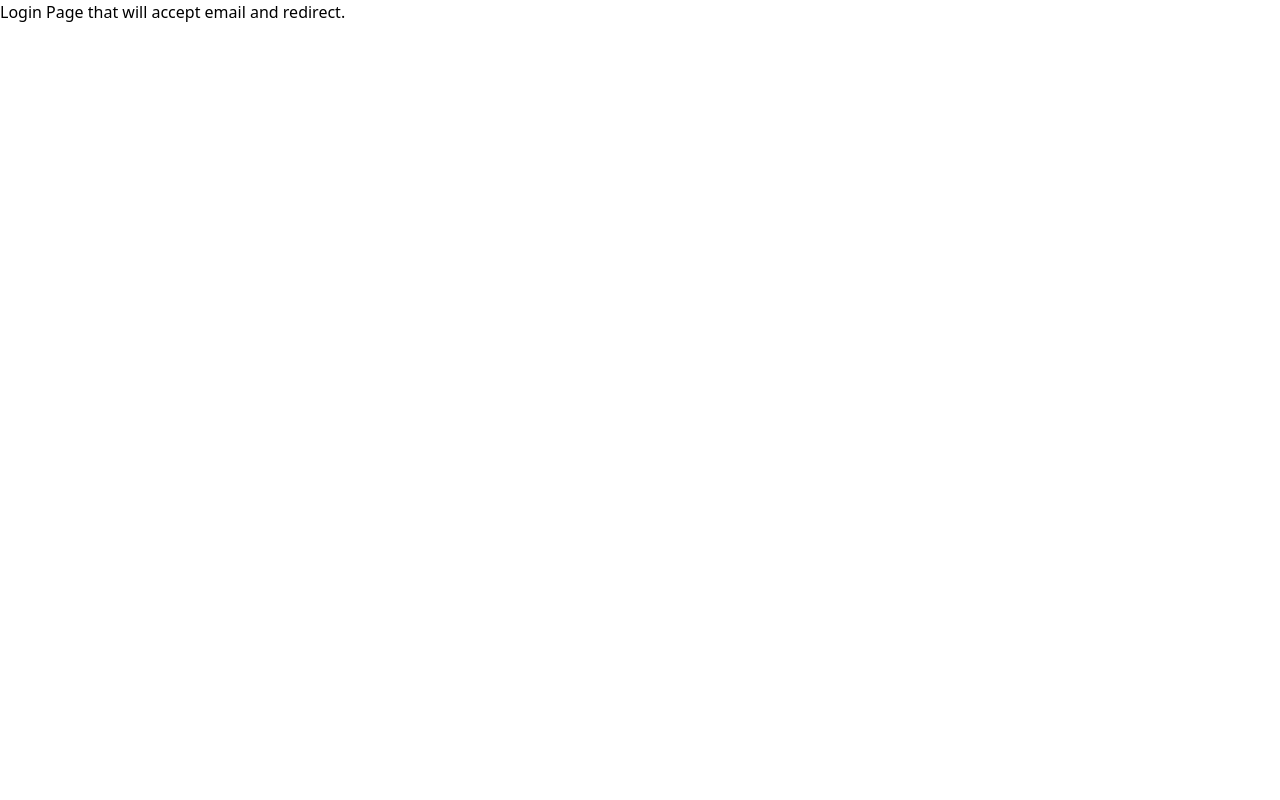
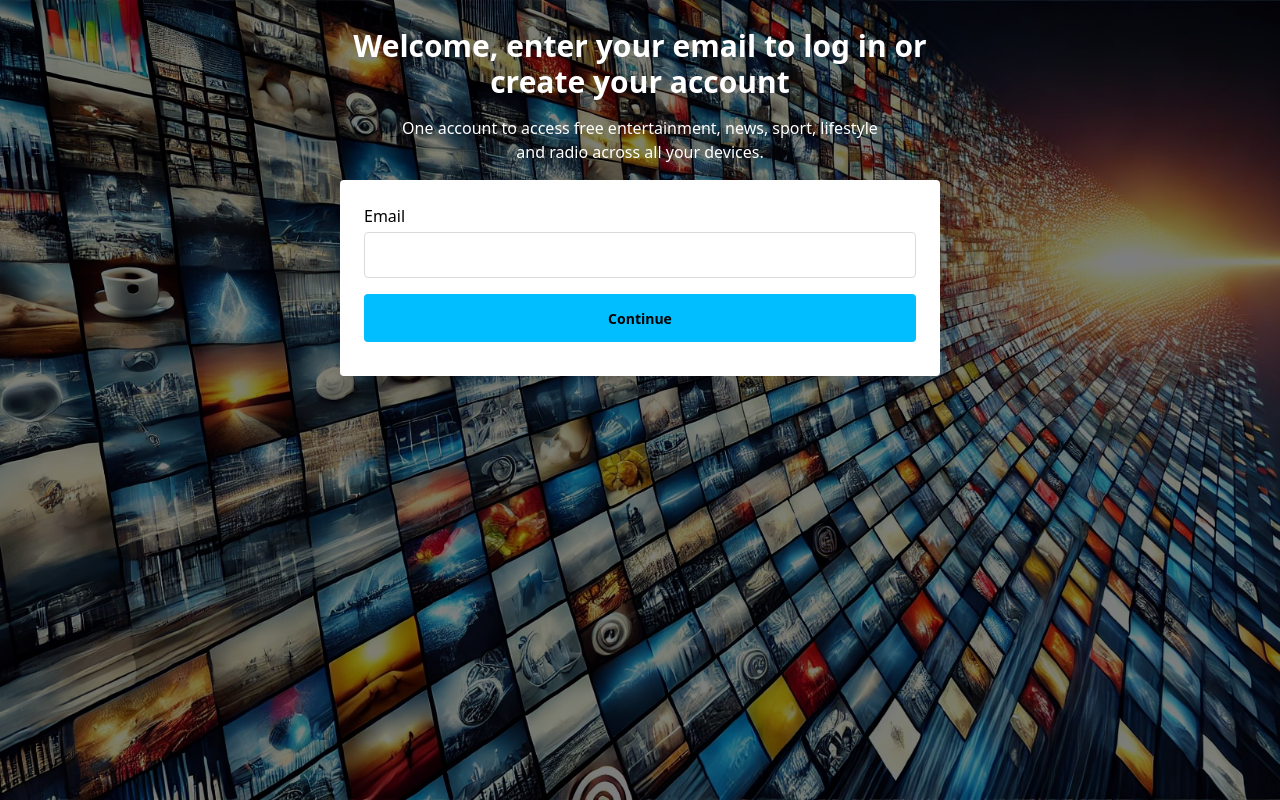
Before and after one commit to brodiehunt/streaming-service-clone, a Next.js app: page /login in a window 1280 px wide. Built offline with nearby package versions, Linux system fonts and the light colour scheme.

Commit message:
Add initial login form

```diff
--- a/src/app/login/page.tsx
+++ b/src/app/login/page.tsx
@@ -1,7 +1,30 @@
+import Image from 'next/image'
+import CheckUserExistsForm from '@/components/auth/CheckUserExistsForm'
 export default function LoginPage() {
   return (
-    <div>
-      <h1>Login Page that will accept email and redirect.</h1>
+    <div className="w-full min-h-[100vh] px-4 py-7 relative">
+      <header className="relative z-20 mb-4 max-w-[600px] mx-auto">
+        <h1 className="text-center text-xl font-bold mb-4 md:text-white md:text-3xl">
+          Welcome, enter your email to log in or create your account
+        </h1>
+        <p className="text-center max-w-[500px] mx-auto md:text-white">
+          One account to access free entertainment, news, sport, lifestyle and
+          radio across all your devices.
+        </p>
+      </header>
+      <div className="hidden md:block absolute top-0 left-0 w-full h-full backdrop-blur-md z-0">
+        <Image
+          src="/auth_background.webp"
+          width={1600}
+          height={900}
+          alt=""
+          aria-hidden="true"
+          className="w-full h-full object-cover "
+        />
+        <div className="absolute w-full h-full inset-0 bg-black bg-opacity-50"></div>
+      </div>
+
+      <CheckUserExistsForm />
     </div>
   )
 }
--- /dev/null
+++ b/src/components/auth/CheckUserExistsForm.tsx
@@ -0,0 +1,33 @@
+'use client'
+
+import { FormWrapper } from './StyledComponents'
+import FormInput from './Input'
+import FormButton from './FormButton'
+import { zodResolver } from '@hookform/resolvers/zod'
+import { z } from 'zod'
+import { emailSchema } from '@/lib/zodSchemas'
+import { useForm } from 'react-hook-form'
+
+type EmailForm = z.infer<typeof emailSchema>
+
+export default function CheckUserExistsForm() {
+  const {
+    register,
+    formState: { errors },
+  } = useForm<EmailForm>({ resolver: zodResolver(emailSchema) })
+
+  return (
+    <FormWrapper>
+      <form>
+        <FormInput
+          register={register}
+          type="email"
+          name="email"
+          label="Email"
+          error={errors.email?.message}
+        />
+        <FormButton disabled={false}>Continue</FormButton>
+      </form>
+    </FormWrapper>
+  )
+}
--- a/src/lib/zodSchemas.ts
+++ b/src/lib/zodSchemas.ts
@@ -14,4 +14,6 @@ export const signupSchema = z.object({
   gender: z.string().min(2).max(10),
 })
 
-export const emailSchema = z.string().email()
+export const emailSchema = z.object({
+  email: z.string().email(),
+})
```
